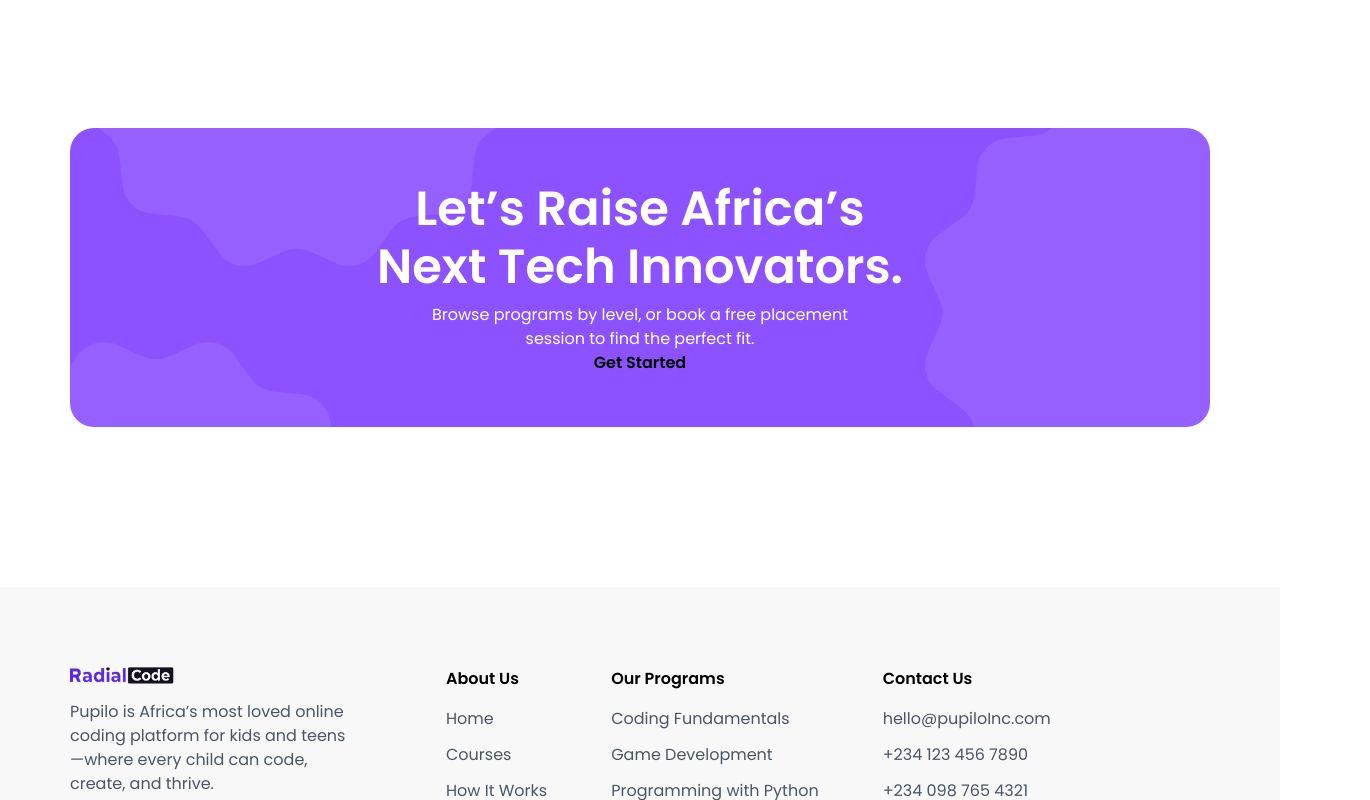
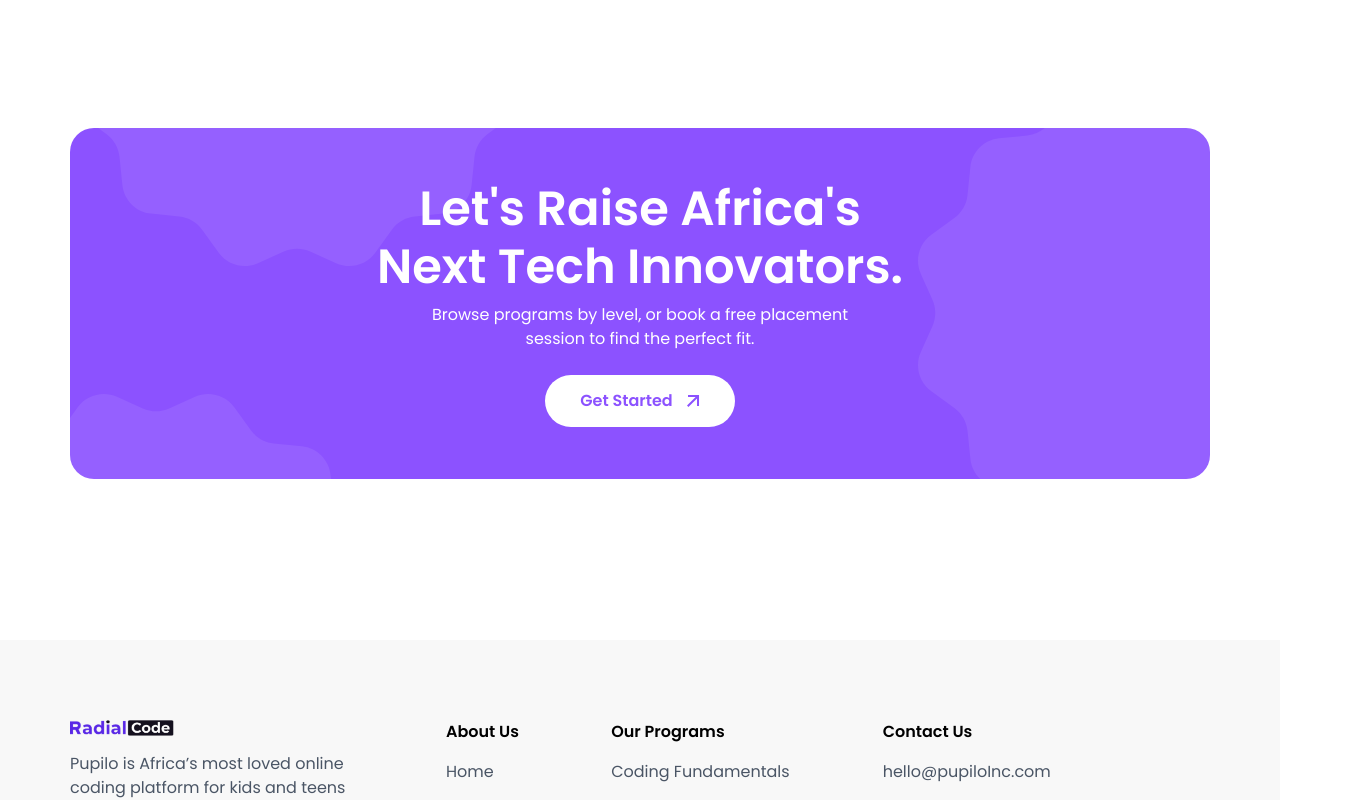
Before and after one commit to Nitik-Banwala/team-project, a React (Vite) app: page / in a window 1280 px wide. Shown: the part 2020-2820 px from the top of the page, 1370 px wide, since content can reach past the window. Built offline with nearby package versions, Linux system fonts and the light colour scheme.

Commit message:
save local changes

```diff
--- a/src/components/Innovators.jsx
+++ b/src/components/Innovators.jsx
@@ -5,24 +5,32 @@ import Icons from './common/Icons'
 const Innovators = () => {
     return (
         <div>
-            <div className='max-w-285 mx-auto relative rounded-3xl my-[160.1px] bg-purple  h-auto '>
-                <div className='z-10 absolute max-w-[445.1px] w-full max-h-[45.1px] h-full '>
+            <div className='max-w-285 mx-auto relative rounded-3xl my-[160.1px] bg-purple h-auto overflow-hidden'>
+                <div className='z-10 absolute max-w-[445.1px] w-full max-h-[45.1px] h-full'>
                     <Icons icon={"next_tech"} />
                 </div>
-                <div className='flex py-[52.1px] flex-col items-center text-center'>
-                    <div className='max-w-[535.1px] flex flex-col text-center items-center'>
-                        <h2 className='leading-[120%] text-white font-semibold text-5xl'>Let’s Raise Africa’s Next Tech Innovators.</h2>
-                        <p className=' text-base max-w-[451.1px] mt-2 text-white leadinf-[150%] font-normal'>Browse programs by level, or book a free placement session to find the perfect fit.</p>
-                    </div>
-                    <Button  text={"Get Started"} icon={<Icons  icon={""} className={""}/>}/>
-                    {/* <button className='text-purple mt-6 rounded-[400px] bg-white flex flex-row justify-center items-center gap-3.5 max-w-[189.1px] w-full h-[52.1px]  '>Get Started <Icons icon={"purpul_up_arrow"} /></button> */}
-                </div>
-                <div className='absolute z-10 -right-40 top-0 max-w-[445.1px] w-full max-h-[45.1px] h-full '>
+                <div className='absolute hidden md:block z-10 right-0 top-0 max-w-[292.1px] w-full max-h-[45.1px] h-full'>
                     <Icons icon={"next_tech_second"} />
                 </div>
-                <div className='absolute z-10 max-w-[445.1px] bottom-10 left-0 w-full max-h-[45.1px] h-full '>
+                <div className='flex py-[52.1px] px-4 sm:px-8 flex-col items-center text-center'>
+                    <div className='max-w-[535.1px] flex flex-col text-center items-center'>
+                        <h2 className='leading-[120%] text-white font-semibold text-2xl sm:text-3xl lg:text-5xl'>
+                            Let's Raise Africa's Next Tech Innovators.
+                        </h2>
+                        <p className='text-sm sm:text-base max-w-[451.1px] mt-2 text-white leading-[150%] font-normal'>
+                            Browse programs by level, or book a free placement session to find the perfect fit.
+                        </p>
+                    </div>
+                    <Button
+                        text={"Get Started"}
+                        icon={<Icons icon={"btn_arrow"} pathClass={"group-hover:fill-white duration-200 ease-in fill-purple"} />}
+                        className={'group hover:text-white hover:bg-dark-purple text-purple mt-6 rounded-[400px] bg-white flex flex-row justify-center items-center gap-3.5 max-w-[189.1px] w-full h-[52.1px]'}
+                    />
+                </div>
+                <div className='absolute z-10 max-w-[445.1px] bottom-10 left-0 w-full max-h-[45.1px] h-full'>
                     <Icons icon={"next_tech_third"} />
                 </div>
+
             </div>
         </div>
     )
--- a/src/index.css
+++ b/src/index.css
@@ -12,6 +12,7 @@
   --color-yellow: #f9dc00;
   --color-black: #010101;
   --color-white-grey: #f8f8f8;
+  --color-dark-purple:#8E63F7;
 
   /*Font Sizes */
   --text-custom-6xl: 64px;
```
